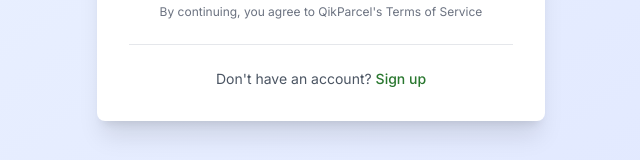
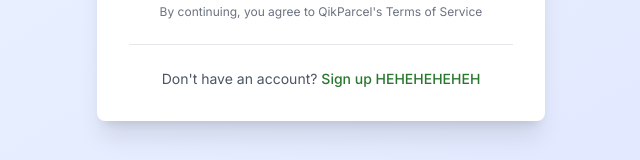
Before and after one commit to Qikparcel/qikparcel, a Next.js app: page /login in a window 1280 px wide. Shown: the part 579-739 px from the top of the page, without its empty margins (319-959 px from the left). Built offline with nearby package versions, Linux system fonts and the light colour scheme; no server answers.

Commit message:
DUMMY test added

```diff
--- a/app/(auth)/login/page.tsx
+++ b/app/(auth)/login/page.tsx
@@ -255,7 +255,7 @@
               className="font-medium"
               style={{ color: "#29772F" }}
             >
-              Sign up
+              Sign up HEHEHEHEHEH
             </Link>
           </p>
         </div>
```
